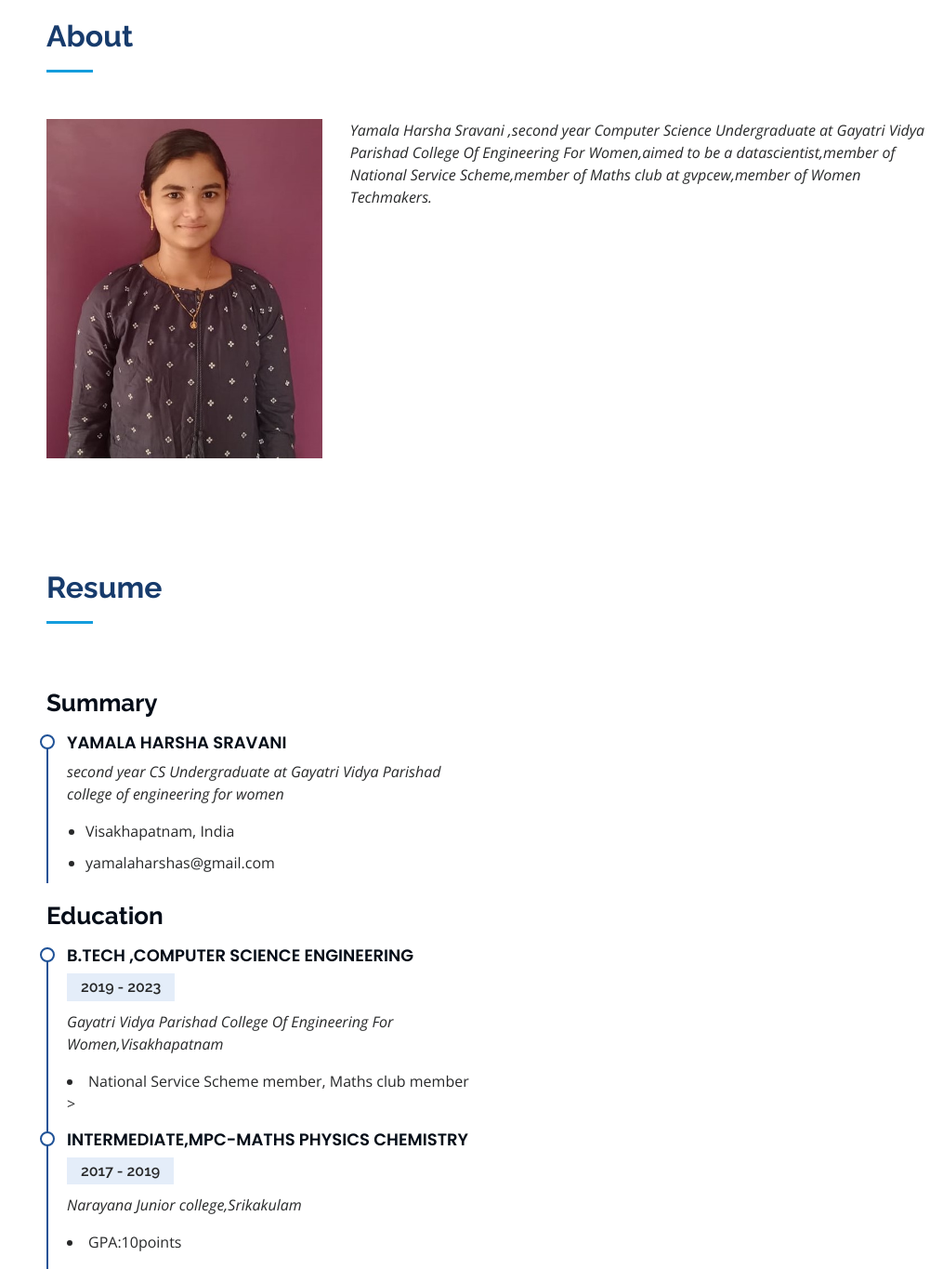
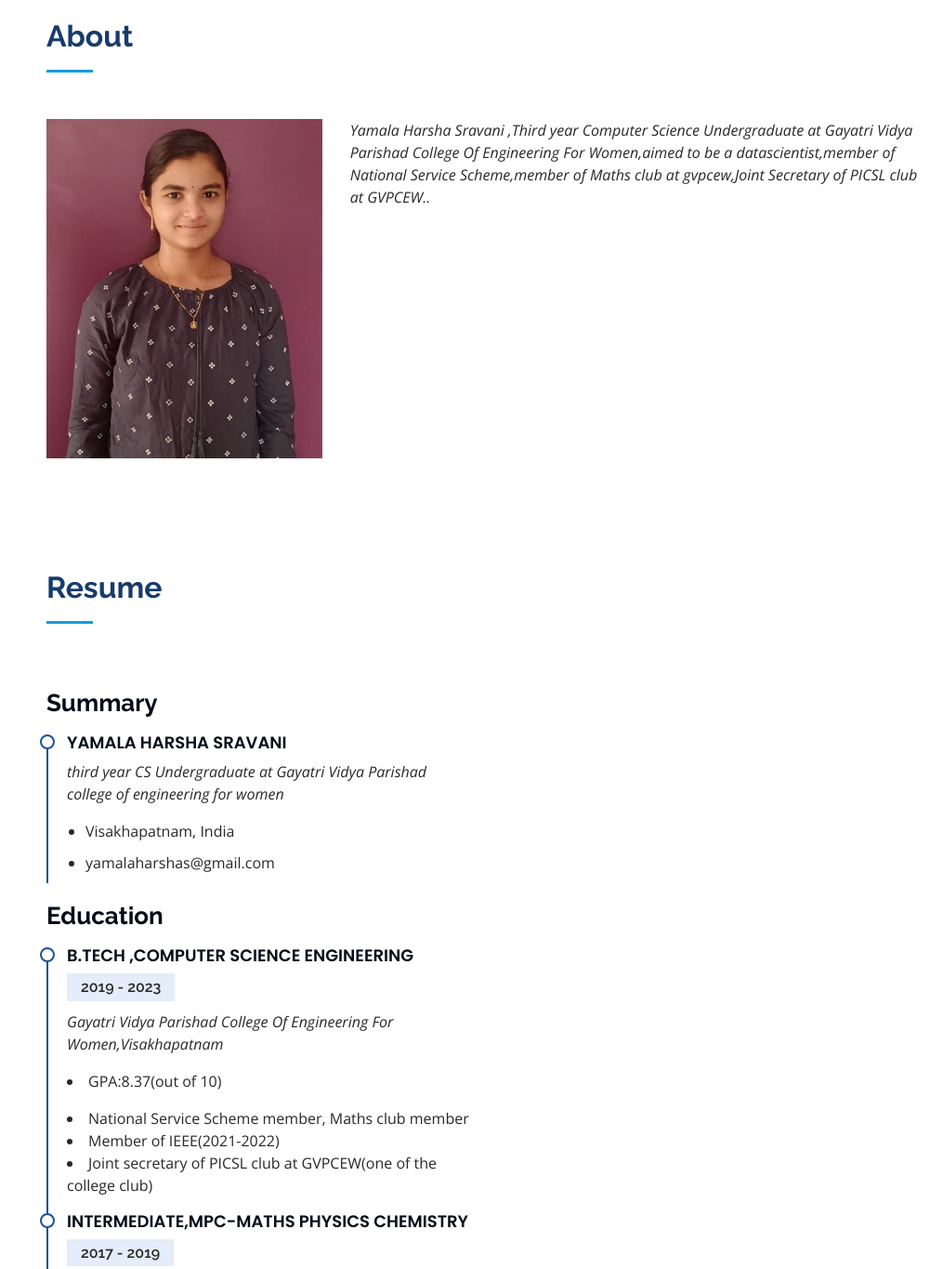
Before and after one commit to Harsha2102-code/Harsha2102-code.github.io, a plain HTML site: page index.html in a window 1280 px wide. Shown: the part 840-2205 px from the top of the page at 93% size, without its empty margins (265-1280 px from the left). Drawn offline with nearby package versions, Linux system fonts and the light colour scheme.

Commit message:
Update index.html

```diff
--- a/index.html
+++ b/index.html
@@ -99,7 +99,7 @@
           <div class="col-lg-8 pt-4 pt-lg-0 content" data-aos="fade-left">
 
             <p class="font-italic">
-              Yamala Harsha Sravani ,second year Computer Science Undergraduate at Gayatri Vidya Parishad College Of Engineering For Women,aimed to be a datascientist,member of National Service Scheme,member of Maths club at gvpcew,member of Women Techmakers.
+              Yamala Harsha Sravani ,Third year Computer Science Undergraduate at Gayatri Vidya Parishad College Of Engineering For Women,aimed to be a datascientist,member of National Service Scheme,member of Maths club at gvpcew,Joint Secretary of PICSL club at GVPCEW..
             </p>
 
           </div>
@@ -123,7 +123,7 @@
             <h3 class="resume-title">Summary</h3>
             <div class="resume-item pb-0">
               <h4>Yamala Harsha Sravani</h4>
-              <p><em>second year CS Undergraduate at Gayatri Vidya Parishad college of engineering for women </em></p>
+              <p><em>third year CS Undergraduate at Gayatri Vidya Parishad college of engineering for women </em></p>
               <ul>
                 <li>Visakhapatnam, India</li>
                 <li>yamalaharshas@gmail.com</li>
@@ -135,7 +135,10 @@
               <h4>B.Tech ,Computer Science Engineering</h4>
               <h5>2019 - 2023</h5>
               <p><em>Gayatri Vidya Parishad College Of Engineering For Women,Visakhapatnam</em></p>
-              <p><li>National Service Scheme member, Maths club member </li>>
+	     <p><li>GPA:8.37(out of 10) </li></p>
+              <li>National Service Scheme member, Maths club member</li>
+		      <li>Member of IEEE(2021-2022)</li>
+		      <li>Joint secretary of PICSL club at GVPCEW(one of the college club)</li>
             </div>
             <div class="resume-item">
               <h4>Intermediate,MPC-Maths Physics Chemistry</h4>
@@ -164,6 +167,7 @@
 		  <h3 class ="resume-title">Achievements</h3>
 		  <div class="resume-item">
           <p><li>got Bronze medal(3rd place) in TATA essaywriting on digital India</li></p>
+			  <p><li>successfully completed NPTEL course on Computer Vision and Image Processing</li></p>
         </div>
 
       </div>
```
